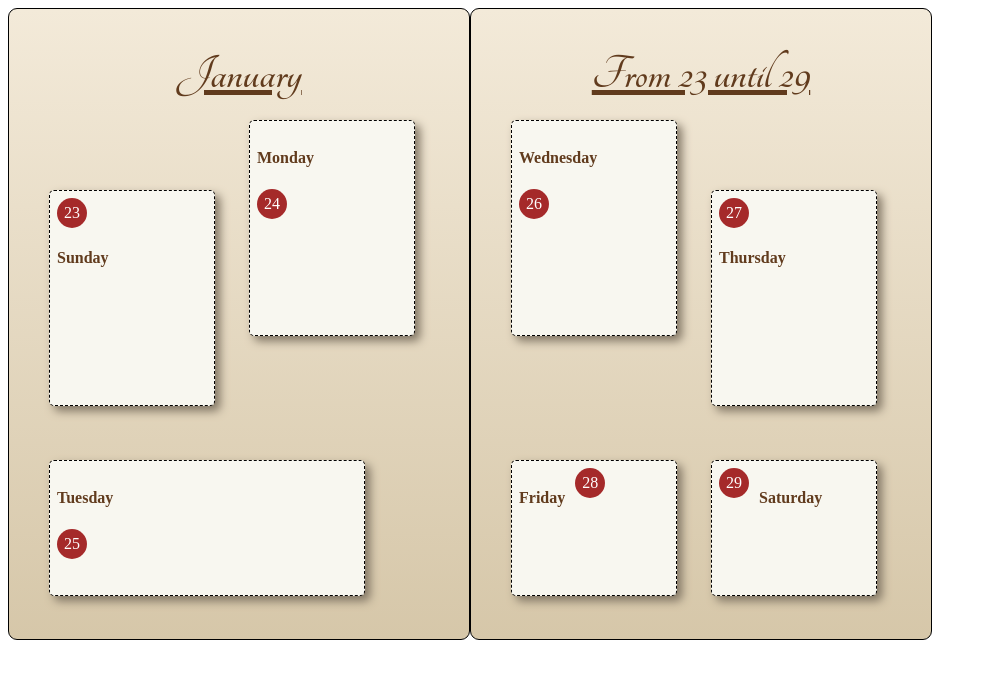
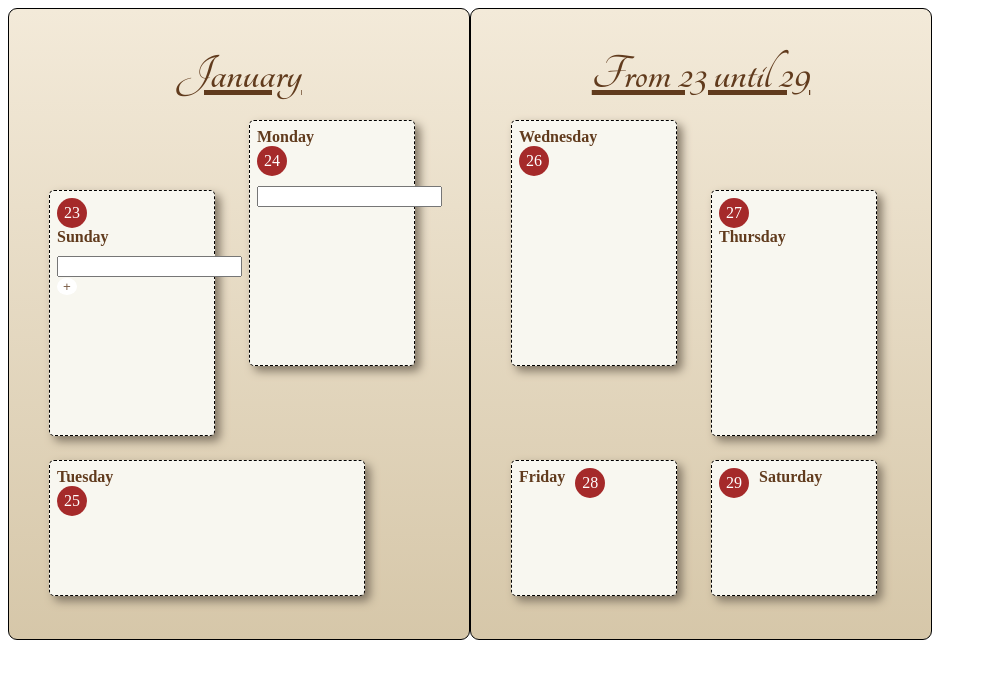
Before and after one commit to VicLinds/Journal, a React (Create React App) app: page / in a window 1280 px wide. Shown: the top 678 px of the page, without its empty margins (0-987 px from the left). Built offline with nearby package versions, Linux system fonts and the light colour scheme.

Commit message:
form added for sunday

```diff
--- a/src/components/Week.js
+++ /dev/null
@@ -1,46 +0,0 @@
-import "./Week.css"
-
-// bullet journal 26 x 38
-
-import React from 'react';
-
-const Week = () => {
-  return <div className="container">
-      <div className="page first">
-          <header>January</header>
-          <div className="week">
-              <section className="Sunday weekdays vertical">
-                  <div className="number">23</div>
-                  <h4>Sunday</h4>
-              </section>
-              <section className="Monday weekdays vertical">
-                  <h4>Monday</h4>
-                  <div className="number">24</div>
-              </section>
-              <section className="Tuesday weekdays horizontal">
-                  <h4>Tuesday</h4>
-                  <div className="number">25</div>
-              </section>
-          </div>
-          <footer></footer>
-      </div>
-      <div className="page second">
-          <header>From 23 until 29 </header>
-          <div className="week">
-          <section className="Wednesday weekdays vertical"><h4>Wednesday</h4><div className="number">26</div></section>
-              <section className="Thursday weekdays vertical"><div className="number">27</div><h4>Thursday</h4></section>
-              <section className="Friday weekdays mini"><div className="flex">
-                  <h4>Friday</h4><div className="number">28</div>
-              </div></section>
-              <section className="Saturday weekdays mini"><div className="flex">
-              <div className="number">29</div><h4>Saturday</h4>
-              </div></section>
-  </div>
-
-          </div>
-          <footer></footer>
-      </div>
-
-};
-
-export default Week;
--- a/src/components/Week.css
+++ b/src/components/Week/Week.css
@@ -1,10 +1,38 @@
 @font-face {
     font-family: Tangerine;
-    src: url(Tangerine-Bold.ttf);
+    src: url(../../font/Tangerine-Bold.ttf);
   }
 
+h4 {
+    margin-block: 0;
+}
 
-.container {
+input {
+    margin-top: 10px;
+}
+button {
+    border: none;
+    background-color: white;
+    border-radius: 50%;
+    color:rgb(124, 95, 72);
+
+}
+
+.list {
+margin: 0;
+margin-left: 10px;
+padding-block: 0;
+min-width: 130px;
+text-transform: capitalize;
+}
+
+.listItem {
+    display: flex;
+    font-size: smaller;
+    justify-content: space-between;
+}
+
+  .container {
     display:flex;
     color: rgb(97, 59, 29);
 }
@@ -41,7 +69,7 @@ header {
 }
 
 .vertical{
-    height: 200px;
+    height: 230px;
     width: 150px;
 }
 
--- /dev/null
+++ b/src/components/Week/Week.js
@@ -0,0 +1,109 @@
+import React, {useState} from 'react';
+import "./Week.css"
+
+const Week = () => {
+      //grocery bud
+
+  // const getLocalStorage = () => {
+  //   let list = localStorage.getItem('list');
+  //   if (list) {
+  //     return (list = JSON.parse(localStorage.getItem('list')));
+  //   } else {
+  //     return [];
+  //   }
+  // };
+
+  // const [list, setList] = useState(getLocalStorage());
+
+  // useEffect(() => {
+  //   localStorage.setItem('list', JSON.stringify(list));
+  // }, [list]);
+
+    const [sunday, setSunday] = useState("");
+    const [monday, setMonday] = useState("");
+    const [tuesday, setTuesday] = useState("");
+    const [wednesday, setWednesday] = useState("");
+    const [thursday, setThursday] = useState("");
+    const [friday, setFriday] = useState("");
+    const [saturday, setSaturday] = useState("");
+
+    const [sundayContent, setSundayContent] = useState([]);
+    const [mondayContent, setMondayContent] = useState([]);
+    const [tuesdayContent, setTuesdayContent] = useState([]);
+    const [wednesdayContent, setWednesdayContent] = useState([]);
+    const [thursdayContent, setThursdayContent] = useState([]);
+    const [fridayContent, setFridayContent] = useState([]);
+    const [saturdayContent, setSaturdayContent] = useState([]);
+
+    const handleSubmit = (e) => {
+        e.preventDefault();
+        if (sunday) {
+            const newItem = {id: new Date().getTime().toString(), info: sunday}
+            return (
+                setSundayContent([...sundayContent, newItem]),
+                setSunday("")
+            )
+        }
+
+    }
+
+    const removeItem = (id, weekday) => {
+        if (weekday==="sunday") {
+            return (
+                setSundayContent(sundayContent.filter((item) => item.id !== id))
+            )
+        }
+
+    }
+
+  return <div className="container">
+      <div className="page first">
+          <header>January</header>
+          <div className="week">
+              <section className="Sunday weekdays vertical">
+                  <div className="number">23</div>
+                  <h4>Sunday</h4>
+                  <form onSubmit={handleSubmit}>
+                        <input type="text" value={sunday} onChange={(e)=>setSunday(e.target.value)}/>
+                        <button type="submit">+</button>
+                  </form>
+                  <div className="list">
+                      {sundayContent.map((item)=>{
+                          return (
+                                <div className="listItem" key={item.id}>{item.info}<button onClick={() => removeItem(item.id, "sunday")}>x</button></div>
+                          )
+                      })}
+                  </div>
+              </section>
+              <section className="Monday weekdays vertical">
+                  <h4>Monday</h4>
+                  <div className="number">24</div>
+                  <input type="text" />
+              </section>
+              <section className="Tuesday weekdays horizontal">
+                  <h4>Tuesday</h4>
+                  <div className="number">25</div>
+              </section>
+          </div>
+          <footer></footer>
+      </div>
+      <div className="page second">
+          <header>From 23 until 29 </header>
+          <div className="week">
+          <section className="Wednesday weekdays vertical"><h4>Wednesday</h4><div className="number">26</div></section>
+              <section className="Thursday weekdays vertical"><div className="number">27</div><h4>Thursday</h4></section>
+              <section className="Friday weekdays mini"><div className="flex">
+                  <h4>Friday</h4><div className="number">28</div>
+              </div></section>
+              <section className="Saturday weekdays mini"><div className="flex">
+              <div className="number">29</div><h4>Saturday</h4>
+              </div></section>
+  </div>
+
+          </div>
+          <footer></footer>
+      </div>
+
+};
+
+export default Week;
```
Also changed, not shown: src/App.js (+1 -49 lines), src/components/Week/Form.js (added, +13 -0 lines), src/font/Tangerine-Bold.ttf (renamed from src/components/Tangerine-Bold.ttf), src/font/Tangerine-Regular.ttf (renamed from src/components/Tangerine-Regular.ttf).
